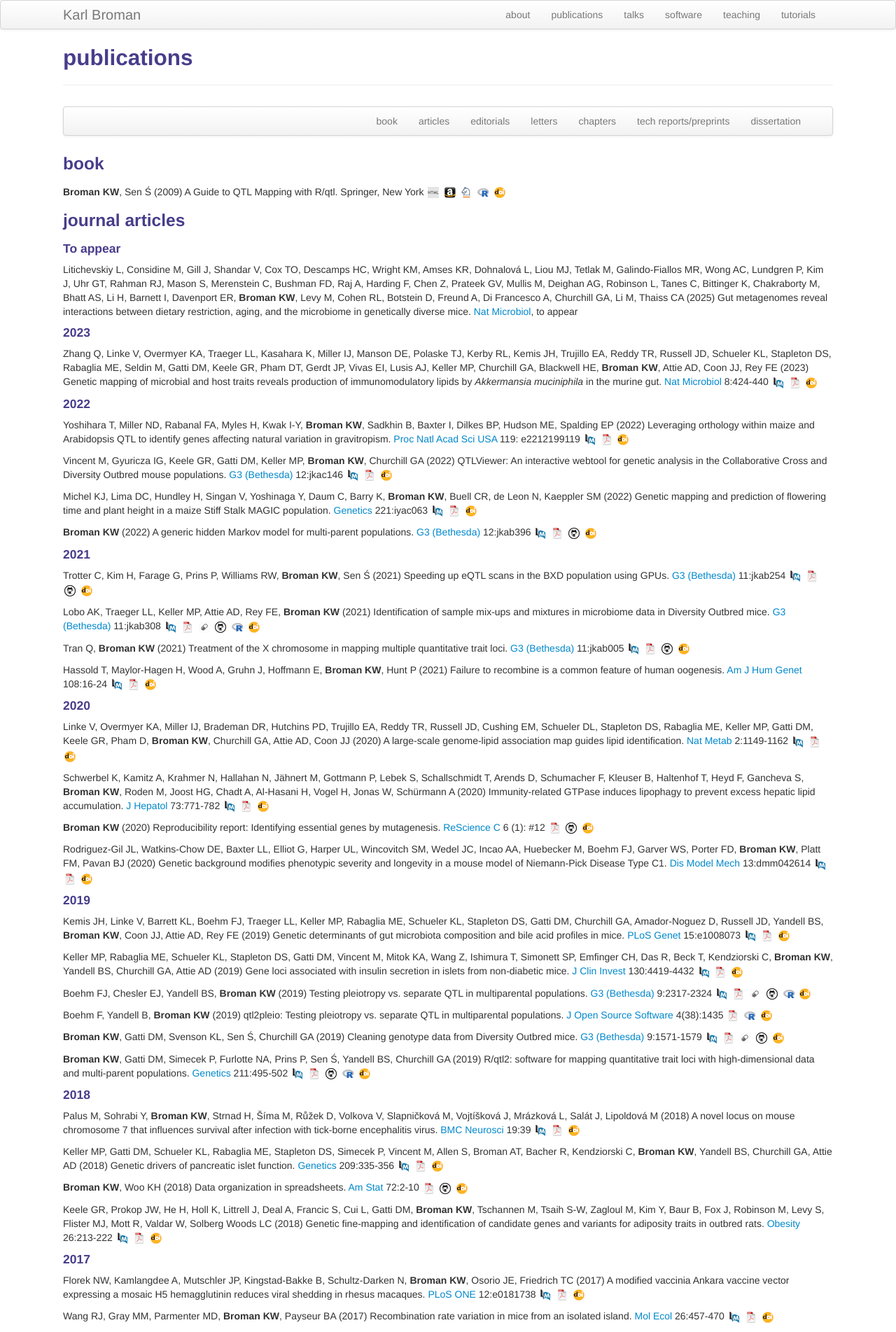
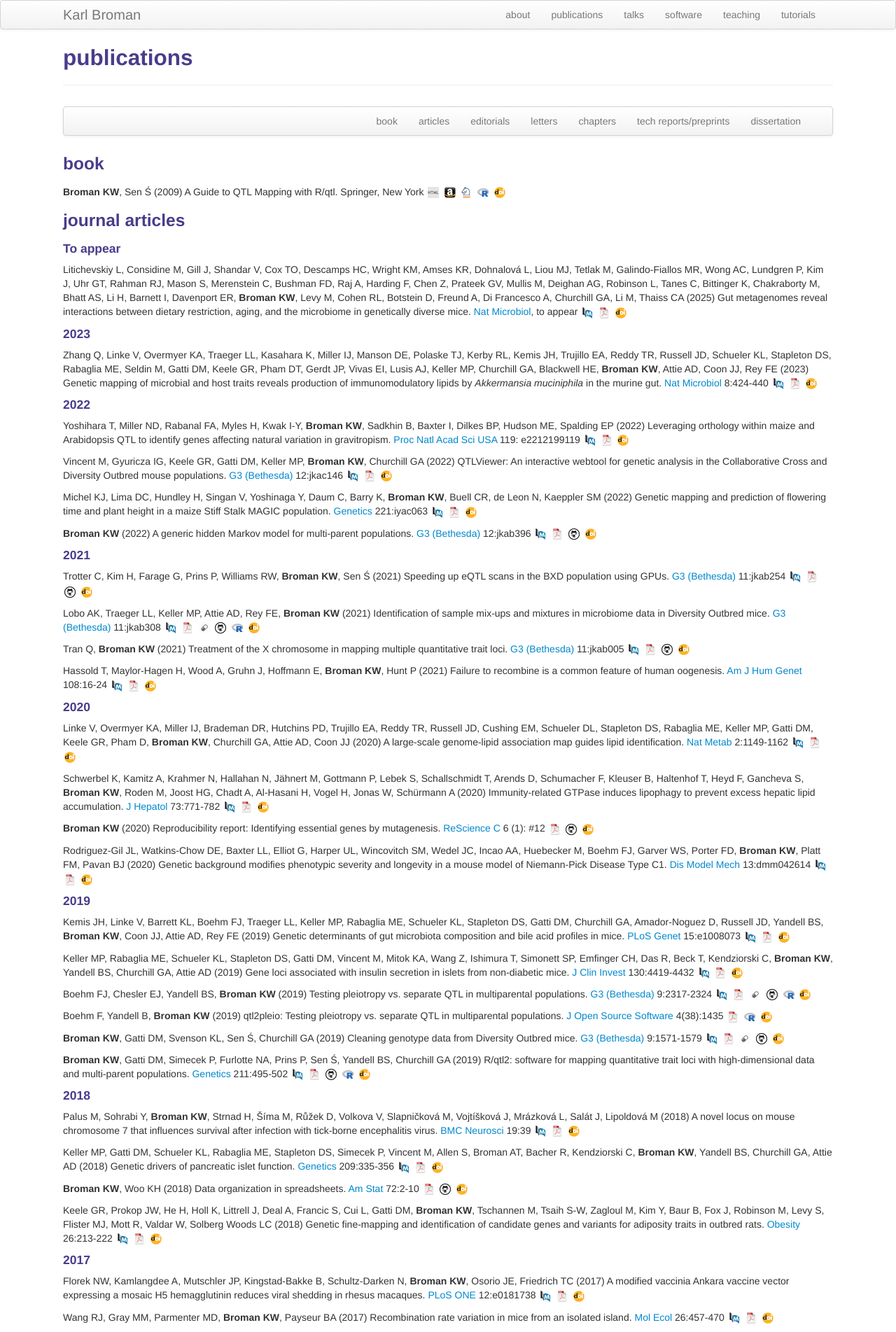
Before and after one commit to kbroman/kbroman.github.io, a Jekyll site: the page built from pubs.md, in a window 1280 px wide. Shown: the top 1903 px of the page at 70% size. Built offline with Jekyll 4.4.1, drawn with Linux system fonts in a browser that asks for light colours.

Commit message:
doi and pdf of litichevskiy 2025

```diff
--- a/pubs.md
+++ b/pubs.md
@@ -42,7 +42,11 @@ Francesco A, Churchill GA, Li M, Thaiss CA (2025) Gut metagenomes
 reveal interactions between dietary restriction, aging, and the
 microbiome in genetically diverse mice.
 [Nat Microbiol](https://www.nature.com/nmicrobiol/), to appear
+[![PubMed](icons16/pubmed-icon.png)](https://pubmed.ncbi.nlm.nih.gov/40164832/)
+[![pdf](icons16/pdf-icon.png)](https://www.nature.com/articles/s41564-025-01963-3.pdf)
+[![doi](icons16/doi-icon.png)](https://doi.org/10.1038/s41564-025-01963-3)
 <!-- * 172 * -->
+<!-- https://doi.org/10.1038/s41564-025-01963-3 -->
 
 #### 2023
 
```
Also changed, not shown: 1 other file.
